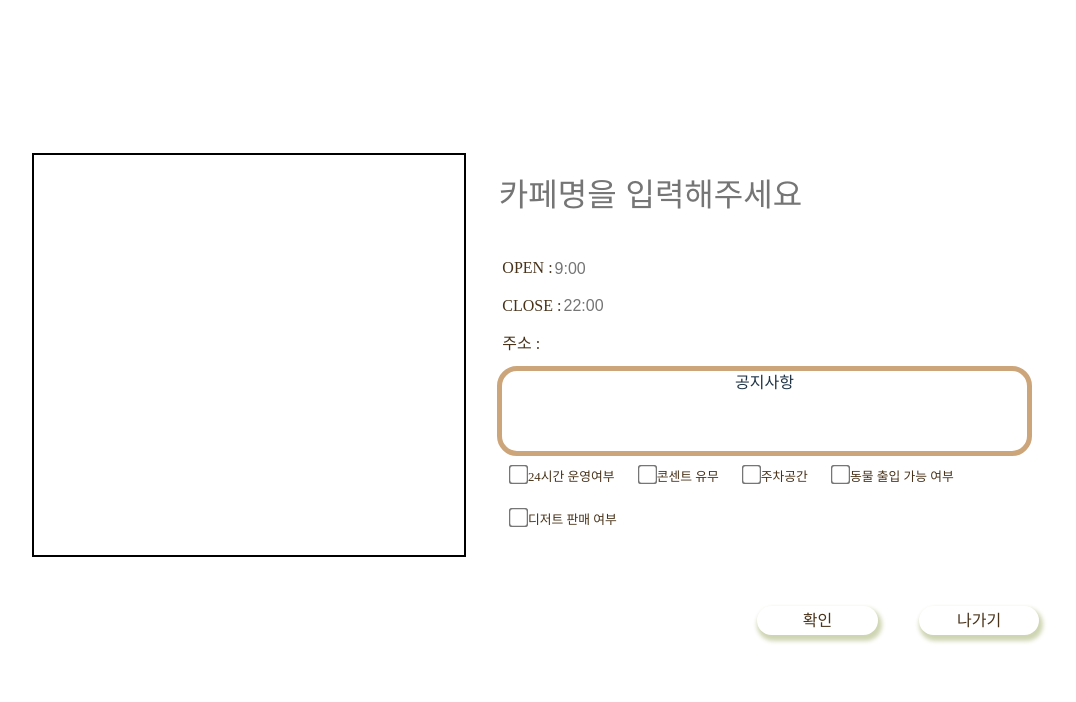
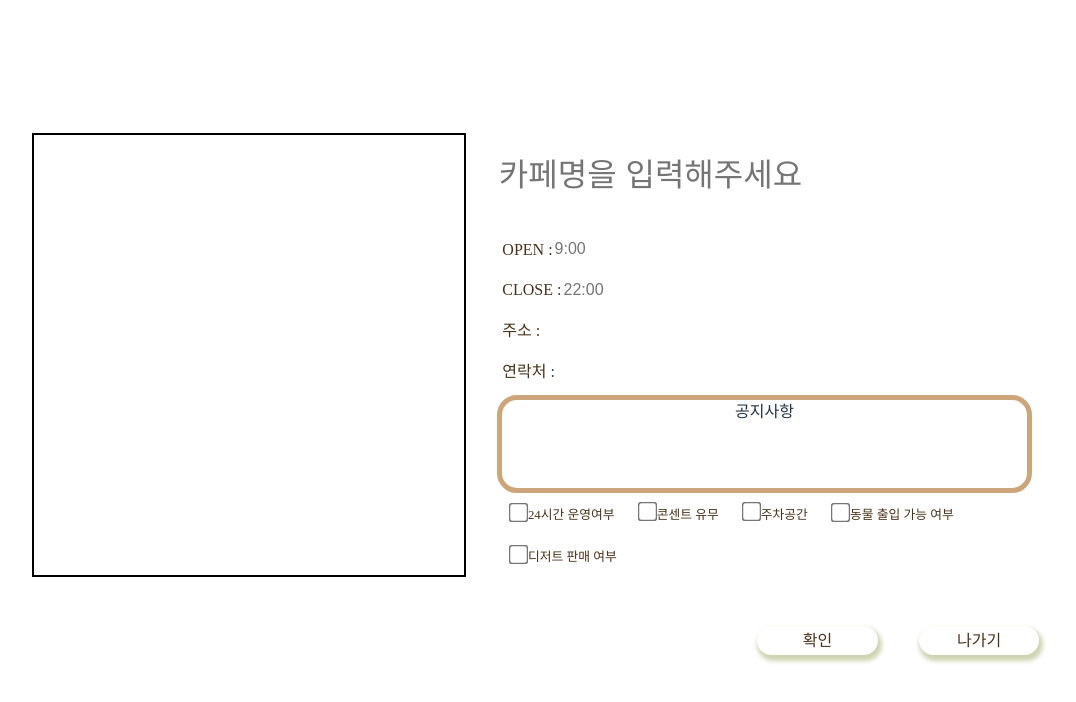
Before and after one commit to codestates-seb/seb44_main_034, a React (Vite) app in the folder client/: page / in a window 1280 px wide. Shown: the top 702 px of the page, without its empty margins (94-1170 px from the left). Built offline with nearby package versions, Linux system fonts and the light colour scheme; a web font is replaced by a local one.

Commit message:
design : 연락처 추가 및 크기 조정 (2023.07.05 배정빈)

```diff
--- a/client/src/components/cafe/CafeInfo.tsx
+++ b/client/src/components/cafe/CafeInfo.tsx
@@ -29,6 +29,10 @@ const CafeInfo = () => {
           주소 :
           <CafeAddress type='text' />
         </S.CafeInputLabel>
+        <S.CafeInputLabel>
+          연락처 :
+          <CafeContact type='text' />
+        </S.CafeInputLabel>
         <S.CafeNoticeDiv>
           공지사항
           <CafeNotice type='text' />
@@ -59,7 +63,7 @@ const S = {
   `,
   AddImageDiv: styled.div`
     width: 35vw;
-    height: 50vh;
+    height: 55vh;
     border: 2px solid ${COLOR_1.black};
     margin-right: 2%;
     @media screen and (max-width: 500px) {
@@ -71,7 +75,7 @@ const S = {
   `,
   AddCafeInfoDiv: styled.div`
     width: 45vw;
-    height: 50vh;
+    height: 55vh;
     padding: 1%;
 
     @media screen and (max-width: 500px) {
@@ -89,7 +93,7 @@ const S = {
   `,
   CafeName: styled.input`
     width: 100%;
-    height: 20%;
+    height: 18%;
     outline: none;
     border: none;
     margin-bottom: 2%;
@@ -120,6 +124,7 @@ const S = {
     }
   `,
   CafeFacilityDiv: styled.div`
+    min-width: 350px;
     display: flex;
     flex-wrap: wrap;
     white-space: nowrap;
@@ -158,6 +163,10 @@ const CafeAddress = styled(S.InputBase)`
     height: 50%;
   }
 `;
+const CafeContact = styled(S.InputBase)`
+  width: 50%;
+  height: 90%;
+`;
 const CafeNotice = styled(S.InputBase)`
   width: 90%;
   height: 50%;
```
